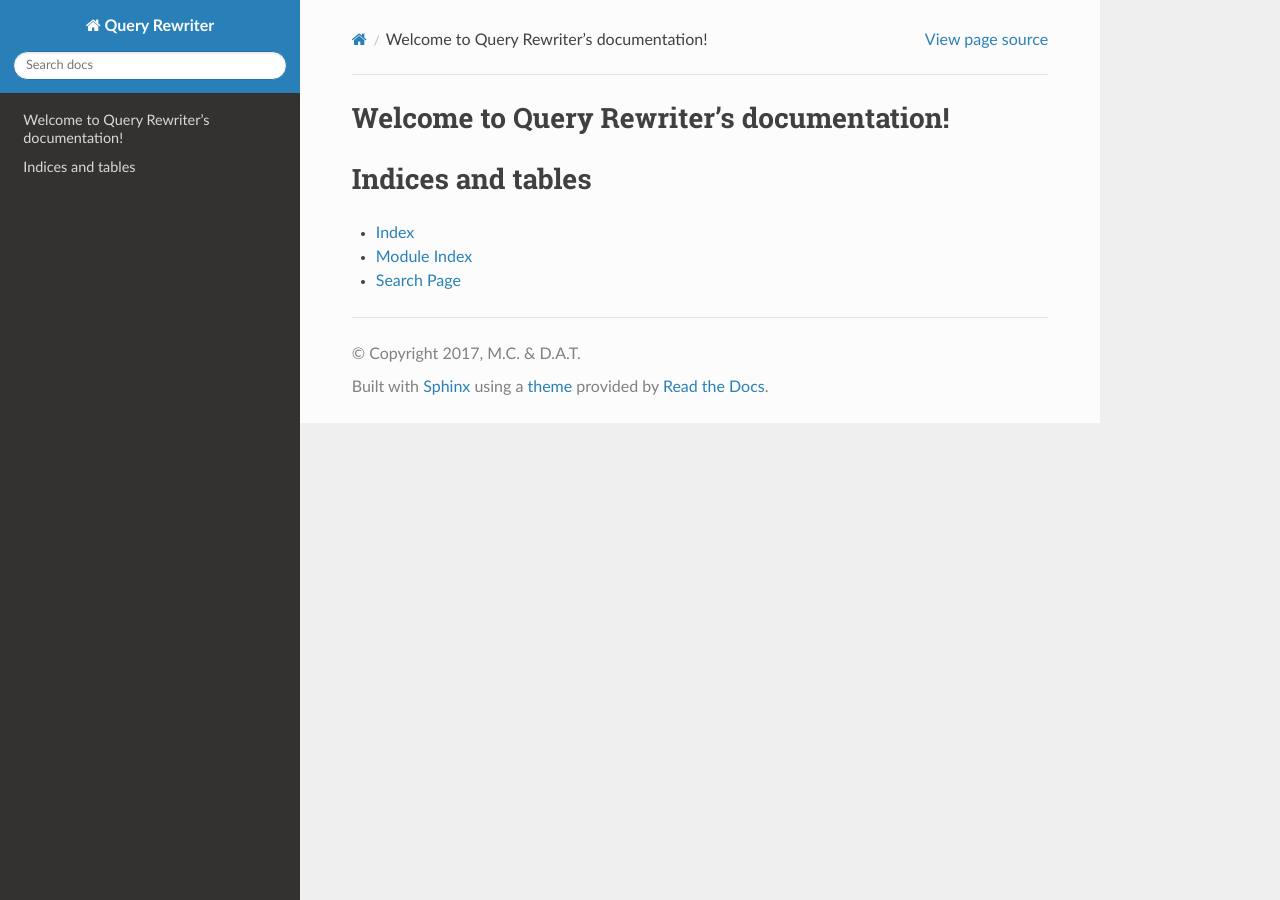
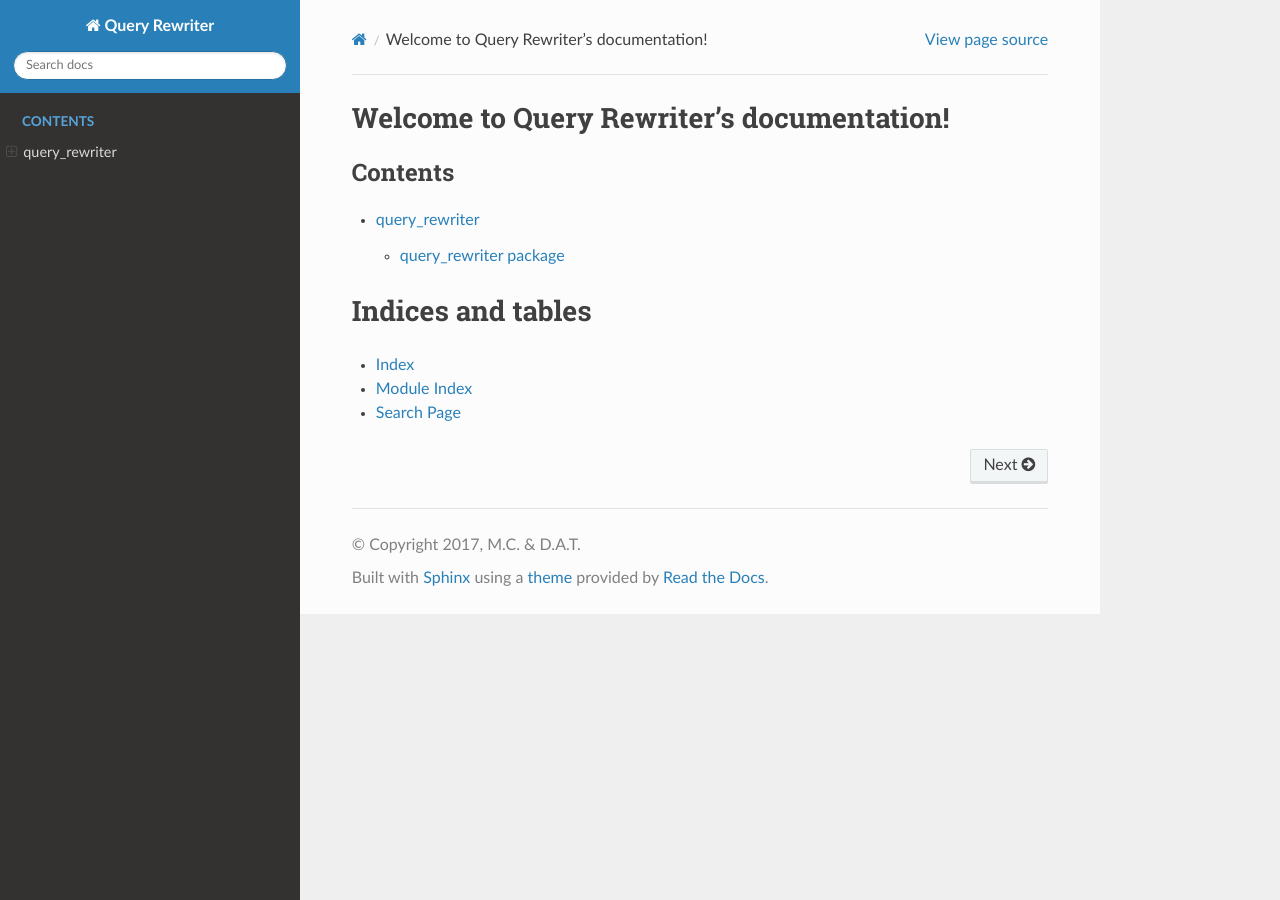
Before and after one commit to RFD-Toolbox/AttributedGraphProfiler, a Sphinx documentation site: the page built from docs/index.rst, in a window 1280 px wide. Built offline with Sphinx 7.4.7 and the Read the Docs theme 2.0.0, drawn with Linux system fonts in a browser that asks for light colours; part of the change alters nothing that is shown.

```diff
--- a/docs/conf.py
+++ b/docs/conf.py
@@ -138,7 +138,7 @@ latex_elements = {
 
     # Additional stuff for the LaTeX preamble.
     #
-    # 'preamble': '',
+    'preamble': '''\usepackage{bookmark}'''
 
     # Latex figure (float) alignment
     #
--- a/docs/index.rst
+++ b/docs/index.rst
@@ -8,8 +8,9 @@ Welcome to Query Rewriter's documentation!
 
 .. toctree::
    :maxdepth: 2
-   :caption: Contents:
-   :modules
+   :caption: Contents
+
+   source/modules
 
 
 Indices and tables
```
